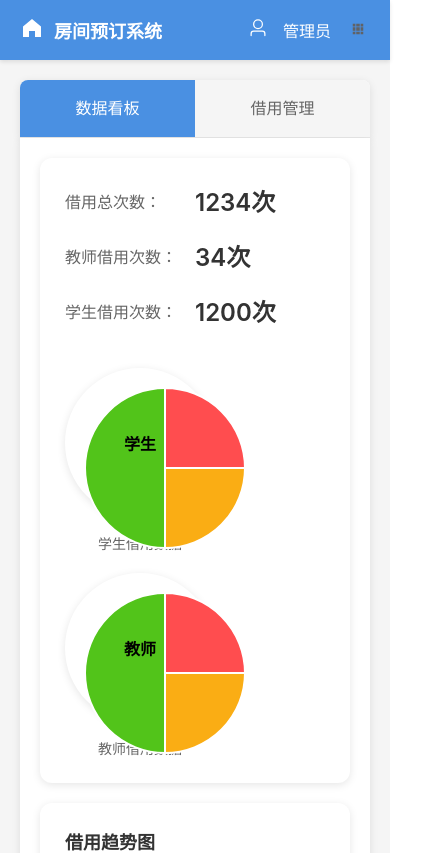
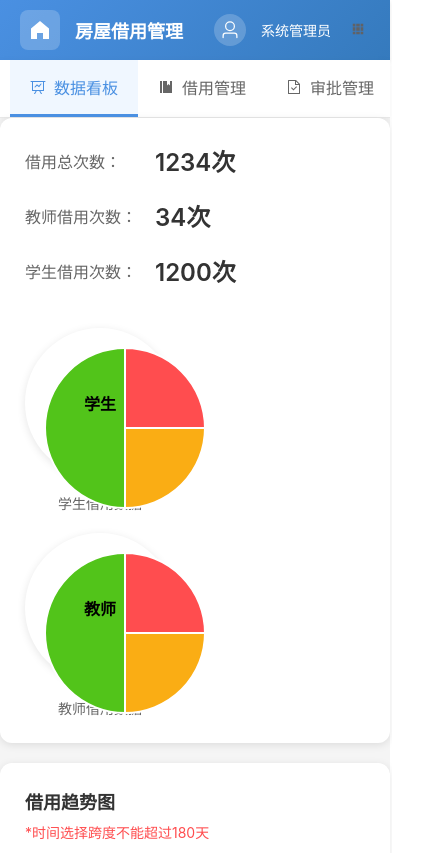
Before and after one commit to proydq/Beijing-Language-and-Culture-University2, a Vue app: page /room-booking in a window 390 px wide. Shown: the top 853 px of the page, 432 px wide, since content can reach past the window. Built offline with nearby package versions, Linux system fonts and the light colour scheme.

Commit message:
房屋借用模块开发

```diff
--- a/src/views/RoomBooking.vue
+++ b/src/views/RoomBooking.vue
@@ -6,38 +6,47 @@
         <div class="logo">
           <el-icon size="24"><home-filled /></el-icon>
         </div>
-        <span class="title">房间预订系统</span>
+        <span class="title">房屋借用管理</span>
       </div>
       <div class="header-right">
         <div class="avatar">
           <el-icon size="20"><user /></el-icon>
         </div>
-        <span class="username">管理员</span>
+        <span class="username">系统管理员</span>
         <el-dropdown>
           <span class="dropdown-link">
             <el-icon><grid /></el-icon>
           </span>
+          <template #dropdown>
+            <el-dropdown-menu>
+              <el-dropdown-item>个人中心</el-dropdown-item>
+              <el-dropdown-item>退出登录</el-dropdown-item>
+            </el-dropdown-menu>
+          </template>
         </el-dropdown>
       </div>
     </div>
 
-    <!-- 主内容区域 -->
-    <div class="main-content">
-      <!-- 标签页导航 -->
-      <div class="tabs">
+    <!-- 主导航菜单 -->
+    <div class="main-nav">
+      <div class="nav-tabs">
         <div
-          v-for="tab in tabs"
-          :key="tab"
-          :class="['tab-item', { active: activeTab === tab }]"
-          @click="setActiveTab(tab)"
+          v-for="tab in mainTabs"
+          :key="tab.key"
+          :class="['nav-tab', { active: activeMainTab === tab.key }]"
+          @click="setActiveMainTab(tab.key)"
         >
-          {{ tab }}
+          <el-icon>
+            <component :is="tab.icon" />
+          </el-icon>
+          <span>{{ tab.label }}</span>
         </div>
       </div>
+    </div>
 
+    <div class="main-content">
       <!-- 数据看板 -->
-      <div v-if="activeTab === '数据看板'" class="dashboard-content">
-        <!-- 使用新的完整仪表盘组件 -->
+      <div v-if="activeMainTab === 'dashboard'" class="dashboard-content">
         <DashboardStats
           :stats="stats"
           @time-range-change="handleTimeRangeChange"
@@ -45,24 +54,22 @@
       </div>
 
       <!-- 借用管理 -->
-      <div v-if="activeTab === '借用管理'" class="booking-management">
+      <div v-else-if="activeMainTab === 'booking'" class="booking-management">
         <div class="booking-layout">
           <!-- 左侧功能菜单 -->
           <div class="left-sidebar">
             <div class="sidebar-header">
-              <h3>借用管理</h3>
+              <h3>功能菜单</h3>
             </div>
             <div class="sidebar-menu">
               <div
-                v-for="menuItem in menuItems"
-                :key="menuItem"
-                :class="['menu-item', { active: activeMenuItem === menuItem }]"
-                @click="setActiveMenuItem(menuItem)"
+                v-for="item in menuItems"
+                :key="item"
+                :class="['menu-item', { active: activeMenuItem === item }]"
+                @click="setActiveMenuItem(item)"
               >
-                <el-icon v-if="menuItem === '我的预约'"><calendar /></el-icon>
-                <el-icon v-if="menuItem === '全部借用'"><list /></el-icon>
-                <el-icon v-if="menuItem === '房间预约'"><grid /></el-icon>
-                {{ menuItem }}
+                <el-icon><document /></el-icon>
+                <span>{{ item }}</span>
               </div>
             </div>
           </div>
@@ -72,41 +79,31 @@
             <div class="search-box">
               <el-input
                 v-model="searchKeyword"
-                placeholder="搜索房间"
+                placeholder="搜索楼宇"
                 :prefix-icon="Search"
-                clearable
+                size="small"
               />
             </div>
             <div class="category-tree">
-              <div class="category-group">
-                <div
-                  :class="['category-item', { active: activeCategory === '全部' }]"
-                  @click="setActiveCategory('全部')"
-                >
-                  <el-icon><home /></el-icon>
-                  全部
-                </div>
+              <div class="category-item"
+                   :class="{ active: activeCategory === '全部' }"
+                   @click="setActiveCategory('全部')">
+                全部
               </div>
               <div class="category-group">
-                <div
-                  :class="['category-item expandable', { active: activeCategory === '达力楼' }]"
-                  @click="toggleCategory('达力楼')"
-                >
-                  <span>
-                    <el-icon><office-building /></el-icon>
-                    达力楼
-                  </span>
+                <div class="category-item expandable"
+                     :class="{ active: activeCategory === '达力楼' }"
+                     @click="toggleCategory('达力楼')">
+                  <span @click.stop="setActiveCategory('达力楼')">达力楼</span>
                   <el-icon :class="['expand-icon', { expanded: expandedCategories.includes('达力楼') }]">
                     <arrow-down />
                   </el-icon>
                 </div>
                 <div v-if="expandedCategories.includes('达力楼')" class="sub-categories">
-                  <div
-                    v-for="floor in floors"
-                    :key="floor"
-                    :class="['sub-category', { active: activeCategory === floor }]"
-                    @click="setActiveCategory(floor)"
-                  >
+                  <div v-for="floor in floors" :key="floor"
+                       class="sub-category"
+                       :class="{ active: activeCategory === floor }"
+                       @click="setActiveCategory(floor)">
                     {{ floor }}
                   </div>
                 </div>
@@ -114,7 +111,6 @@
             </div>
           </div>
 
-          <!-- 右侧内容区域 -->
           <div class="room-booking-content">
             <!-- 我的预约 -->
             <div v-if="activeMenuItem === '我的预约'" class="my-bookings">
@@ -126,7 +122,7 @@
                   </div>
                   <div class="filter-item">
                     <label>审核状态</label>
-                    <el-select v-model="searchFilters.auditType" placeholder="全部">
+                    <el-select v-model="searchFilters.auditType" placeholder="请选择审核状态">
                       <el-option label="全部" value="" />
                       <el-option label="待审核" value="待审核" />
                       <el-option label="通过" value="通过" />
@@ -135,7 +131,7 @@
                   </div>
                   <div class="filter-item">
                     <label>使用状态</label>
-                    <el-select v-model="searchFilters.useStatus" placeholder="全部">
+                    <el-select v-model="searchFilters.useStatus" placeholder="请选择使用状态">
                       <el-option label="全部" value="" />
                       <el-option label="未开始" value="未开始" />
                       <el-option label="进行中" value="进行中" />
@@ -143,19 +139,13 @@
                     </el-select>
                   </div>
                   <div class="filter-item">
-                    <label>预约时间</label>
+                    <label>时间范围</label>
                     <el-date-picker
-                      v-model="searchFilters.startTime"
-                      type="datetime"
-                      placeholder="开始时间"
-                    />
-                  </div>
-                  <div class="filter-item">
-                    <label>结束时间</label>
-                    <el-date-picker
-                      v-model="searchFilters.endTime"
-                      type="datetime"
-                      placeholder="结束时间"
+                      v-model="searchFilters.timeRange"
+                      type="datetimerange"
+                      range-separator="至"
+                      start-placeholder="开始时间"
+                      end-placeholder="结束时间"
                     />
                   </div>
                   <div class="filter-actions">
@@ -169,8 +159,8 @@
                 <el-table :data="paginatedBookingData" style="width: 100%">
                   <el-table-column prop="bookingName" label="预约名称" width="200" />
                   <el-table-column prop="bookingTime" label="预约时间" width="300" />
-                  <el-table-column prop="description" label="预约说明" />
-                  <el-table-column prop="roomName" label="预约房间" width="150" />
+                  <el-table-column prop="description" label="预约说明" min-width="200" />
+                  <el-table-column prop="roomName" label="房间名称" width="150" />
                   <el-table-column prop="auditStatus" label="审核状态" width="100">
                     <template #default="scope">
                       <el-tag
@@ -191,10 +181,13 @@
                       </el-tag>
                     </template>
                   </el-table-column>
-                  <el-table-column label="操作" width="100">
+                  <el-table-column label="操作" width="150">
                     <template #default="scope">
                       <el-button type="primary" size="small" @click="handleEdit(scope.row)">
                         编辑
+                      </el-button>
+                      <el-button type="danger" size="small" @click="handleEdit(scope.row)">
+                        取消
                       </el-button>
                     </template>
                   </el-table-column>
@@ -228,7 +221,7 @@
                   </div>
                   <div class="filter-item">
                     <label>审核状态</label>
-                    <el-select v-model="allBookingFilters.auditType" placeholder="全部">
+                    <el-select v-model="allBookingFilters.auditType" placeholder="请选择审核状态">
                       <el-option label="全部" value="" />
                       <el-option label="待审核" value="待审核" />
                       <el-option label="通过" value="通过" />
@@ -237,12 +230,22 @@
                   </div>
                   <div class="filter-item">
                     <label>使用状态</label>
-                    <el-select v-model="allBookingFilters.useStatus" placeholder="全部">
+                    <el-select v-model="allBookingFilters.useStatus" placeholder="请选择使用状态">
                       <el-option label="全部" value="" />
                       <el-option label="未开始" value="未开始" />
                       <el-option label="进行中" value="进行中" />
                       <el-option label="已结束" value="已结束" />
                     </el-select>
+                  </div>
+                  <div class="filter-item">
+                    <label>时间范围</label>
+                    <el-date-picker
+                      v-model="allBookingFilters.timeRange"
+                      type="datetimerange"
+                      range-separator="至"
+                      start-placeholder="开始时间"
+                      end-placeholder="结束时间"
+                    />
                   </div>
                   <div class="filter-actions">
                     <el-button type="primary" @click="handleAllBookingSearch">搜索</el-button>
@@ -256,8 +259,8 @@
                   <el-table-column prop="bookingName" label="预约名称" width="200" />
                   <el-table-column prop="applicant" label="申请人" width="100" />
                   <el-table-column prop="bookingTime" label="预约时间" width="300" />
-                  <el-table-column prop="description" label="预约说明" />
-                  <el-table-column prop="roomName" label="预约房间" width="150" />
+                  <el-table-column prop="description" label="预约说明" min-width="200" />
+                  <el-table-column prop="roomName" label="房间名称" width="150" />
                   <el-table-column prop="auditStatus" label="审核状态" width="100">
                     <template #default="scope">
                       <el-tag
@@ -333,31 +336,81 @@
           </div>
         </div>
       </div>
+
+      <!-- 审批管理 -->
+      <div v-else-if="activeMainTab === 'approval'" class="approval-content">
+        <div class="content-placeholder">
+          <el-icon size="64"><document-checked /></el-icon>
+          <h3>审批管理</h3>
+          <p>审批管理功能正在开发中...</p>
+        </div>
+      </div>
+
+      <!-- 数据记录 -->
+      <div v-else-if="activeMainTab === 'records'" class="records-content">
+        <div class="content-placeholder">
+          <el-icon size="64"><folder-opened /></el-icon>
+          <h3>数据记录</h3>
+          <p>数据记录功能正在开发中...</p>
+        </div>
+      </div>
+
+      <!-- 设置 -->
+      <div v-else-if="activeMainTab === 'settings'" class="settings-content">
+        <div class="content-placeholder">
+          <el-icon size="64"><setting /></el-icon>
+          <h3>系统设置</h3>
+          <p>系统设置功能正在开发中...</p>
+        </div>
+      </div>
     </div>
   </div>
 </template>
 
 <script>
 import { ref, computed, reactive } from 'vue'
-import { Search } from '@element-plus/icons-vue'
+import { Search, ArrowDown, Document, DocumentChecked, FolderOpened, Setting, DataLine, Management, Document as DocumentIcon, Grid, User, HomeFilled } from '@element-plus/icons-vue'
 import DashboardStats from '@/components/RoomBooking/DashboardStats.vue'
 
 export default {
   name: 'RoomBooking',
   components: {
-    DashboardStats
+    DashboardStats,
+    Search,
+    ArrowDown,
+    Document,
+    DocumentChecked,
+    FolderOpened,
+    Setting,
+    DataLine,
+    Management,
+    DocumentIcon,
+    Grid,
+    User,
+    HomeFilled
   },
   setup() {
+    // 主导航标签页
+    const mainTabs = [
+      { key: 'dashboard', label: '数据看板', icon: 'DataLine' },
+      { key: 'booking', label: '借用管理', icon: 'Management' },
+      { key: 'approval', label: '审批管理', icon: 'DocumentChecked' },
+      { key: 'records', label: '数据记录', icon: 'FolderOpened' },
+      { key: 'settings', label: '设置', icon: 'Setting' }
+    ]
+
+    const activeMainTab = ref('dashboard')
+
+    const setActiveMainTab = (tab) => {
+      activeMainTab.value = tab
+    }
+
     // 统计数据
     const stats = ref({
       totalBookings: 1234,
       teacherBookings: 34,
       studentBookings: 1200
     })
-
-    // 当前激活的标签页
-    const tabs = ['数据看板', '借用管理']
-    const activeTab = ref('数据看板')
 
     // 借用管理相关
     const menuItems = ['我的预约', '全部借用', '房间预约']
@@ -373,7 +426,8 @@ export default {
       auditType: '',
       useStatus: '',
       startTime: '',
-      endTime: ''
+      endTime: '',
+      timeRange: []
     })
 
     const bookingPagination = reactive({
@@ -389,7 +443,8 @@ export default {
       auditType: '',
       useStatus: '',
       startTime: '',
-      endTime: ''
+      endTime: '',
+      timeRange: []
     })
 
     const allBookingPagination = reactive({
@@ -501,99 +556,30 @@ export default {
 
     // 计算属性
     const filteredRooms = computed(() => {
-      let filtered = rooms.value
-
-      // 按分类筛选
-      if (activeCategory.value !== '全部') {
-        filtered = filtered.filter(room => {
-          if (activeCategory.value === '1F' || activeCategory.value === '2F' || activeCategory.value === '3F' ||
-              activeCategory.value === '4F' || activeCategory.value === '5F' || activeCategory.value === '6F' ||
-              activeCategory.value === 'B1' || activeCategory.value === 'B2') {
-            return room.floor === activeCategory.value
-          }
-          return room.building === activeCategory.value
-        })
-      }
-
-      // 按搜索关键词筛选
-      if (searchKeyword.value) {
-        filtered = filtered.filter(room =>
-          room.name.toLowerCase().includes(searchKeyword.value.toLowerCase())
-        )
-      }
-
-      return filtered
-    })
-
-    const filteredBookings = computed(() => {
-      let filtered = bookingData.value
-
-      if (searchFilters.name) {
-        filtered = filtered.filter(booking =>
-          booking.bookingName.toLowerCase().includes(searchFilters.name.toLowerCase())
-        )
-      }
-
-      if (searchFilters.auditType) {
-        filtered = filtered.filter(booking => booking.auditStatus === searchFilters.auditType)
-      }
-
-      if (searchFilters.useStatus) {
-        filtered = filtered.filter(booking => booking.useStatus === searchFilters.useStatus)
-      }
-
-      return filtered
+      return rooms.value.filter(room => {
+        if (activeCategory.value === '全部') return true
+        if (activeCategory.value === '达力楼') return room.building === '达力楼'
+        return room.floor === activeCategory.value
+      })
     })
 
     const paginatedBookingData = computed(() => {
       const start = (bookingPagination.currentPage - 1) * bookingPagination.pageSize
       const end = start + bookingPagination.pageSize
-      const filtered = filteredBookings.value
-      bookingPagination.total = filtered.length
-      return filtered.slice(start, end)
-    })
-
-    const filteredAllBookings = computed(() => {
-      let filtered = allBookingData.value
-
-      if (allBookingFilters.name) {
-        filtered = filtered.filter(booking =>
-          booking.bookingName.toLowerCase().includes(allBookingFilters.name.toLowerCase())
-        )
-      }
-
-      if (allBookingFilters.applicant) {
-        filtered = filtered.filter(booking =>
-          booking.applicant.toLowerCase().includes(allBookingFilters.applicant.toLowerCase())
-        )
-      }
-
-      if (allBookingFilters.auditType) {
-        filtered = filtered.filter(booking => booking.auditStatus === allBookingFilters.auditType)
-      }
-
-      if (allBookingFilters.useStatus) {
-        filtered = filtered.filter(booking => booking.useStatus === allBookingFilters.useStatus)
-      }
-
-      return filtered
+      bookingPagination.total = bookingData.value.length
+      return bookingData.value.slice(start, end)
     })
 
     const paginatedAllBookingData = computed(() => {
       const start = (allBookingPagination.currentPage - 1) * allBookingPagination.pageSize
       const end = start + allBookingPagination.pageSize
-      const filtered = filteredAllBookings.value
-      allBookingPagination.total = filtered.length
-      return filtered.slice(start, end)
+      allBookingPagination.total = allBookingData.value.length
+      return allBookingData.value.slice(start, end)
     })
 
     // 方法
-    const setActiveTab = (tabName) => {
-      activeTab.value = tabName
-    }
-
-    const setActiveMenuItem = (menuItem) => {
-      activeMenuItem.value = menuItem
+    const setActiveMenuItem = (item) => {
+      activeMenuItem.value = item
     }
 
     const setActiveCategory = (category) => {
@@ -601,71 +587,65 @@ export default {
     }
 
     const toggleCategory = (category) => {
-      if (expandedCategories.value.includes(category)) {
-        expandedCategories.value = expandedCategories.value.filter(c => c !== category)
+      const index = expandedCategories.value.indexOf(category)
+      if (index > -1) {
+        expandedCategories.value.splice(index, 1)
       } else {
         expandedCategories.value.push(category)
       }
-      setActiveCategory(category)
     }
 
     const bookRoom = (room) => {
-      if (room.available) {
-        console.log('预约房间:', room)
-        // 这里可以添加预约逻辑
-      }
+      console.log('预约房间:', room)
     }
 
     const handleTimeRangeChange = (timeRange) => {
-      console.log('时间范围变更:', timeRange)
+      console.log('时间范围变化:', timeRange)
     }
 
     const getStatusType = (status) => {
-      switch (status) {
-        case '待审核':
-          return 'warning'
-        case '通过':
-          return 'success'
-        case '拒绝':
-          return 'danger'
-        default:
-          return ''
+      const statusMap = {
+        '待审核': 'warning',
+        '通过': 'success',
+        '拒绝': 'danger'
       }
+      return statusMap[status] || 'info'
     }
 
     const getUseStatusType = (status) => {
-      switch (status) {
-        case '未开始':
-          return 'info'
-        case '进行中':
-          return 'success'
-        case '已结束':
-          return ''
-        default:
-          return ''
+      const statusMap = {
+        '未开始': 'info',
+        '进行中': 'success',
+        '已结束': 'warning'
       }
+      return statusMap[status] || 'info'
     }
 
     const handleSearch = () => {
-      bookingPagination.currentPage = 1
+      console.log('搜索:', searchFilters)
     }
 
     const handleResetFilters = () => {
-      Object.keys(searchFilters).forEach(key => {
-        searchFilters[key] = ''
-      })
-      bookingPagination.currentPage = 1
+      searchFilters.name = ''
+      searchFilters.auditType = ''
+      searchFilters.useStatus = ''
+      searchFilters.startTime = ''
+      searchFilters.endTime = ''
+      searchFilters.timeRange = []
     }
 
     const handleAllBookingSearch = () => {
-      allBookingPagination.currentPage = 1
+      console.log('全部借用搜索:', allBookingFilters)
     }
 
     const handleResetAllBookingFilters = () => {
-      Object.keys(allBookingFilters).forEach(key => {
-        allBookingFilters[key] = ''
-      })
-      allBookingPagination.currentPage = 1
+      allBookingFilters.name = ''
+      allBookingFilters.applicant = ''
+      allBookingFilters.auditType = ''
+      allBookingFilters.useStatus = ''
+      allBookingFilters.startTime = ''
+      allBookingFilters.endTime = ''
+      allBookingFilters.timeRange = []
     }
 
     const handleEdit = (row) => {
@@ -693,9 +673,10 @@ export default {
     }
 
     return {
+      mainTabs,
+      activeMainTab,
+      setActiveMainTab,
       stats,
-      tabs,
-      activeTab,
       menuItems,
       activeMenuItem,
       activeCategory,
@@ -713,7 +694,6 @@ export default {
       paginatedBookingData,
       paginatedAllBookingData,
       Search,
-      setActiveTab,
       setActiveMenuItem,
       setActiveCategory,
       toggleCategory,
@@ -744,7 +724,7 @@ export default {
 
 .header {
   height: 60px;
-  background: #4A90E2;
+  background: linear-gradient(135deg, #4A90E2 0%, #357ABD 100%);
   display: flex;
   justify-content: space-between;
   align-items: center;
@@ -756,7 +736,17 @@ export default {
 .header-left {
   display: flex;
   align-items: center;
-  gap: 10px;
+  gap: 15px;
+}
+
+.logo {
+  width: 40px;
+  height: 40px;
+  border-radius: 8px;
+  background: rgba(255, 255, 255, 0.2);
+  display: flex;
+  align-items: center;
+  justify-content: center;
 }
 
 .header-left .title {
@@ -770,6 +760,20 @@ export default {
   gap: 15px;
 }
 
+.avatar {
+  width: 32px;
+  height: 32px;
+  border-radius: 50%;
+  background: rgba(255, 255, 255, 0.2);
+  display: flex;
+  align-items: center;
+  justify-content: center;
+}
+
+.username {
+  font-size: 14px;
+}
+
 .dropdown-link {
   cursor: pointer;
   padding: 5px;
@@ -781,53 +785,74 @@ export default {
   background: rgba(255, 255, 255, 0.1);
 }
 
-.main-content {
-  padding: 20px;
+.main-nav {
+  background: white;
+  border-bottom: 1px solid #e8e8e8;
+  box-shadow: 0 2px 8px rgba(0, 0, 0, 0.05);
 }
 
-.tabs {
+.nav-tabs {
   display: flex;
-  background: white;
-  border-radius: 8px 8px 0 0;
-  overflow: hidden;
-  box-shadow: 0 2px 8px rgba(0, 0, 0, 0.1);
-  margin-bottom: 0;
-  border-bottom: 1px solid #e8e8e8;
+  padding: 0 20px;
 }
 
-.tab-item {
-  flex: 1;
-  padding: 15px 20px;
-  text-align: center;
+.nav-tab {
+  display: flex;
+  align-items: center;
+  gap: 8px;
+  padding: 15px 25px;
   cursor: pointer;
   transition: all 0.3s;
-  background: #f5f5f5;
   color: #666;
+  font-weight: 500;
   border-bottom: 3px solid transparent;
-  font-weight: 500;
+  position: relative;
 }
 
-.tab-item:hover {
-  background: #e6f3ff;
-  color: #333;
+.nav-tab:hover {
+  color: #4A90E2;
+  background-color: #f8f9fa;
 }
 
-.tab-item.active {
-  background: #4A90E2;
-  color: white;
+.nav-tab.active {
+  color: #4A90E2;
   border-bottom-color: #4A90E2;
+  background-color: #f0f7ff;
 }
 
-.dashboard-content {
+.main-content {
+  flex: 1;
+  min-height: calc(100vh - 120px);
+}
+
+/* 内容占位符样式 */
+.content-placeholder {
+  display: flex;
+  flex-direction: column;
+  align-items: center;
+  justify-content: center;
+  height: 400px;
+  color: #999;
   background: white;
-  border-radius: 0 0 8px 8px;
-  padding: 20px;
+  margin: 20px;
+  border-radius: 8px;
   box-shadow: 0 2px 8px rgba(0, 0, 0, 0.1);
+}
+
+.content-placeholder h3 {
+  margin: 20px 0 10px 0;
+  color: #666;
+  font-size: 24px;
+}
+
+.content-placeholder p {
+  margin: 0;
+  font-size: 16px;
 }
 
 /* 借用管理页面样式 */
 .booking-management {
-  height: calc(100vh - 160px);
+  height: calc(100vh - 120px);
 }
 
 .booking-layout {
@@ -969,6 +994,11 @@ export default {
   color: #4A90E2;
 }
 
+.room-booking-content {
+  display: flex;
+  flex: 1;
+}
+
 /* 右侧房间列表 */
 .room-list {
   flex: 1;
@@ -1104,11 +1134,7 @@ export default {
   box-shadow: 0 2px 8px rgba(0, 0, 0, 0.1);
 }
 
-.room-booking-content {
-  display: flex;
-  flex: 1;
-}
-
+/* 响应式设计 */
 @media (max-width: 1200px) {
   .booking-layout {
     flex-direction: column;
@@ -1138,6 +1164,16 @@ export default {
 }
 
 @media (max-width: 768px) {
+  .nav-tabs {
+    overflow-x: auto;
+    padding: 0 10px;
+  }
+
+  .nav-tab {
+    flex-shrink: 0;
+    padding: 15px 20px;
+  }
+
   .room-grid {
     grid-template-columns: 1fr;
   }
@@ -1146,7 +1182,7 @@ export default {
     max-height: 120px;
   }
 
-  .my-bookings {
+  .my-bookings, .all-bookings {
     padding: 15px;
   }
 
```
